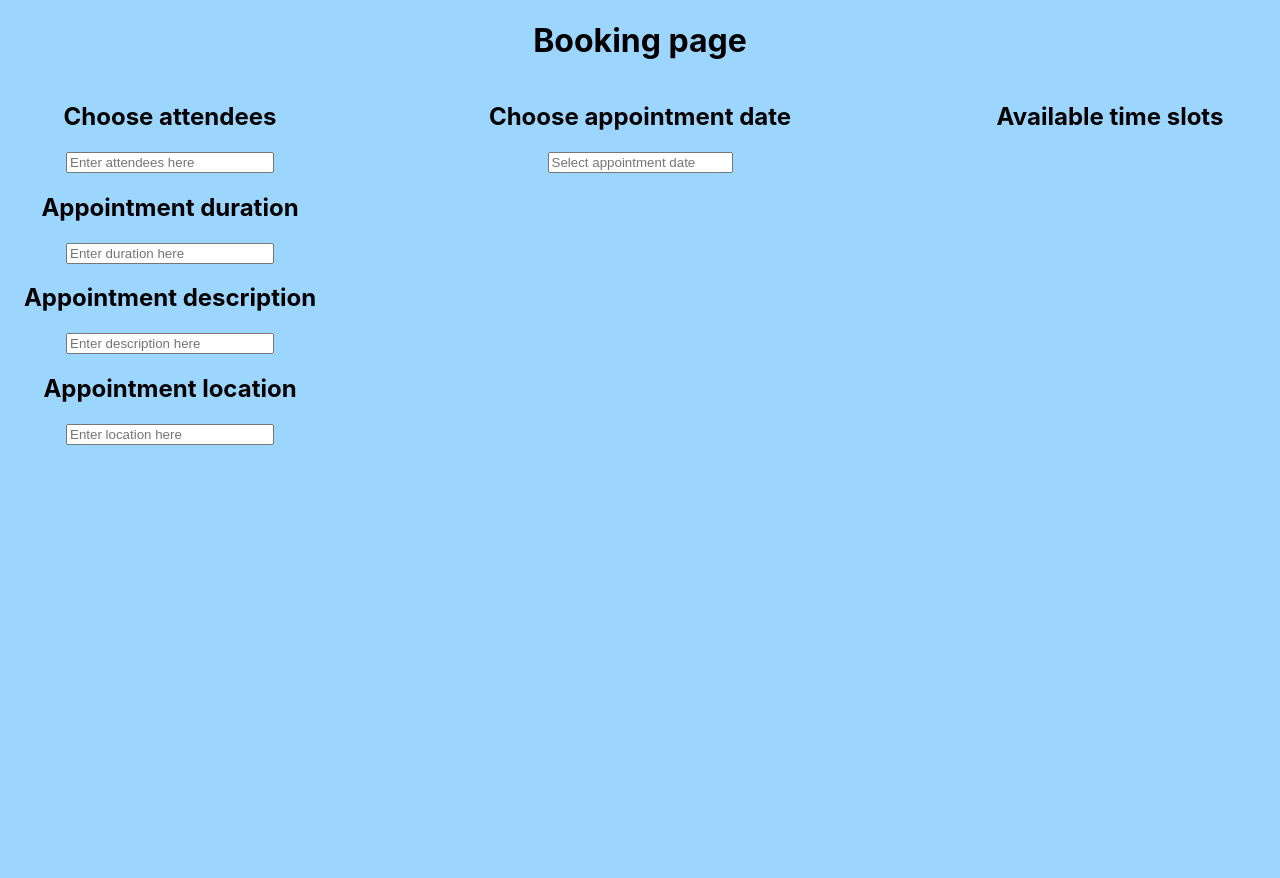
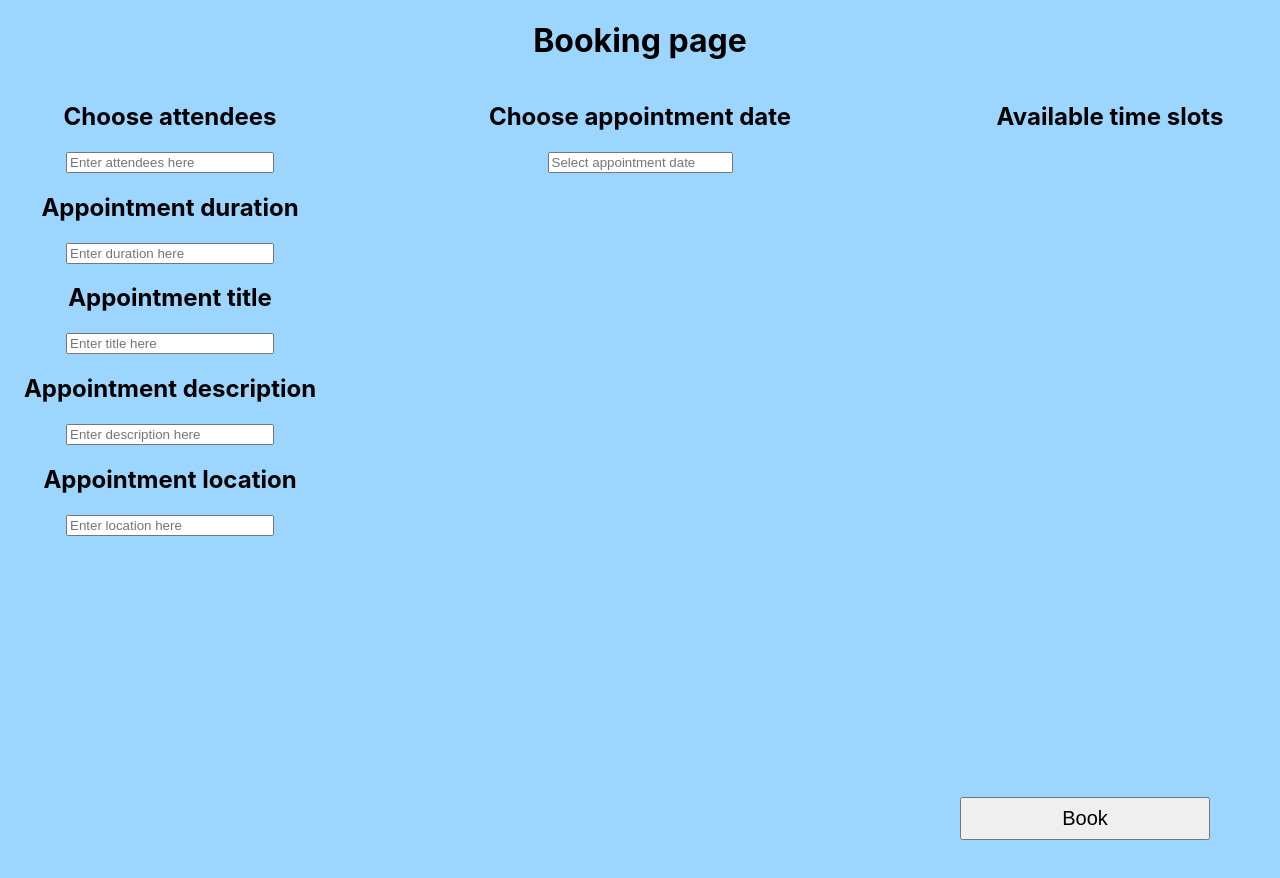
Before and after one commit to Amenawon/Appointment-Based-Scheduling-UI, a React (Create React App) app in the folder frontend/: page / in a window 1280 px wide. Shown: the top 878 px of the page. Built offline with nearby package versions, Linux system fonts and the light colour scheme.

Commit message:
Add the Book button.

```diff
--- a/frontend/src/pages/BookingPage.css
+++ b/frontend/src/pages/BookingPage.css
@@ -13,4 +13,18 @@
     width: 200px;
 }
 .middle-column { flex: 2; }
-.right-column { flex: 1; }
+.right-column {
+    flex: 1;
+    display: flex;
+    flex-direction: column;
+    justify-content: space-between;
+    margin-bottom: 2rem;
+ }
+.right-column button {
+    margin: 10px 0;
+    padding: 8px;
+    width: 250px;
+}
+.app-book-btn {
+    font-size: 20px;
+}
--- a/frontend/src/pages/BookingPage.jsx
+++ b/frontend/src/pages/BookingPage.jsx
@@ -14,6 +14,8 @@ function BookingPage() {
                 <input type="text" placeholder="Enter attendees here" className="attendees-textbox"/>
                 <h2>Appointment duration</h2>
                 <input type="text" placeholder="Enter duration here" className="appointment-duration-textbox"/>
+                <h2>Appointment title</h2>
+                <input type="text" placeholder="Enter title here" className="appointment-title-textbox"/>
                 <h2>Appointment description</h2>
                 <input type="text" placeholder="Enter description here" className="appointment-description-textbox"/>
                 <h2>Appointment location</h2>
@@ -29,6 +31,7 @@ function BookingPage() {
             </div>
             <div className="column right-column">
                 <h2>Available time slots</h2>
+                <button className="app-book-btn">Book</button>
             </div>
         </div>
         </div>
```
